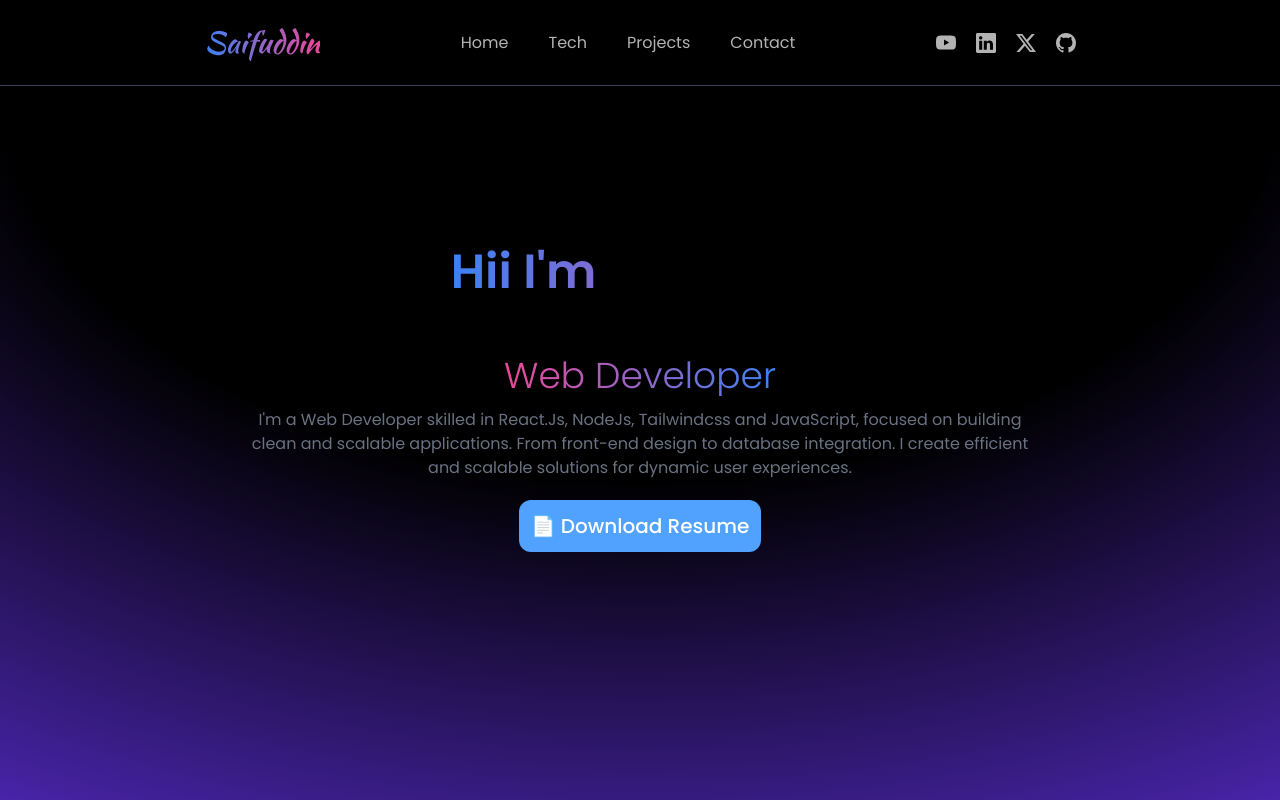
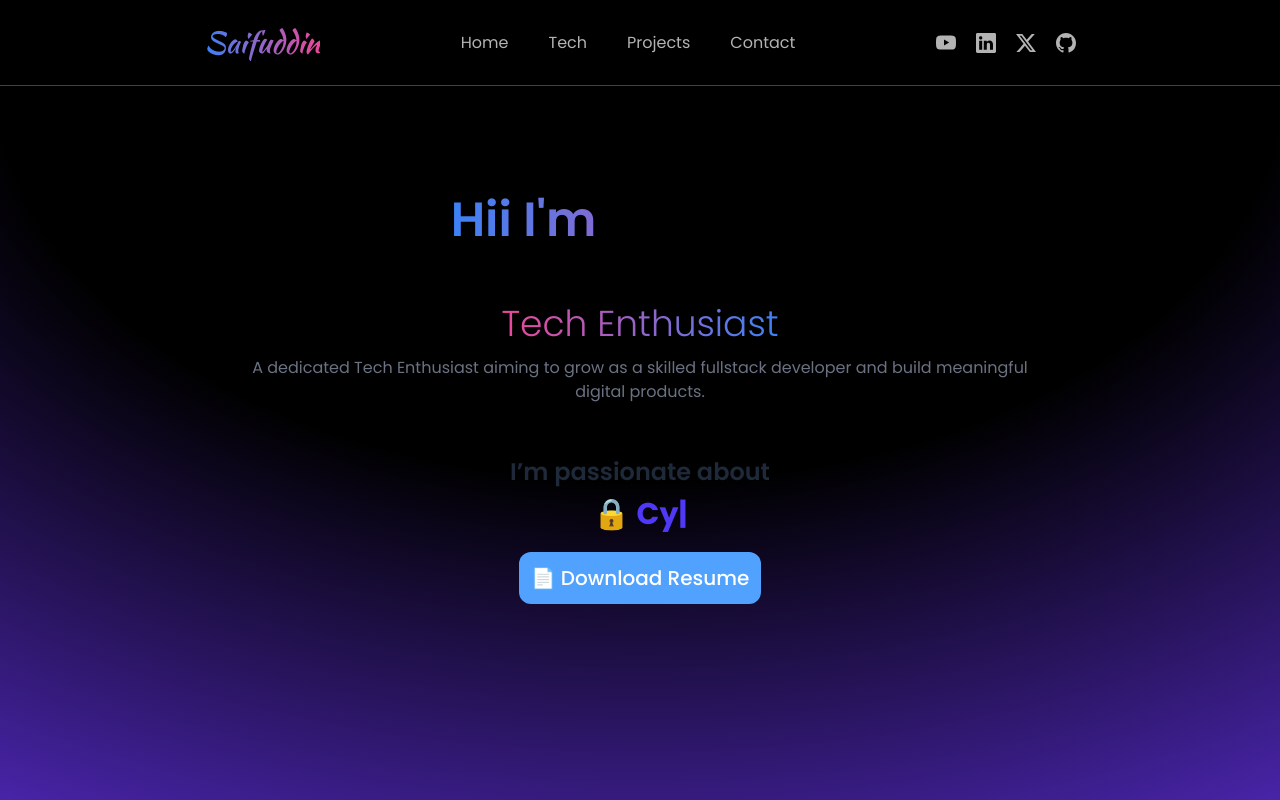
Before and after one commit to Saifuddin4007/portfolio-web, a React (Vite) app: page / in a window 1280 px wide. Shown: the top 800 px of the page. Built offline with nearby package versions, Linux system fonts and the light colour scheme; no server answers.

Commit message:
Added updation

```diff
--- a/src/components/Hero.jsx
+++ b/src/components/Hero.jsx
@@ -1,6 +1,7 @@
 import React from 'react';
 import { motion } from 'framer-motion';
 import AnimatedName from './AnimatedName';
+import InterestsRotator from './InterestsRotator';
 
 const Hero = () => {
     return (
@@ -12,11 +13,11 @@ const Hero = () => {
                     transition={{ duration: 0.8, delay: 0.3 }}
                     className='flex md:max-w-[800px] flex-col items-center justify-center gap-3 text-cente'>
 
-                    <h1 className='text-blue-400 text-3xl md:text-5xl font-semibold transition-all duration-300 hover:opacity-100' style={{
+                    <div className='text-blue-400 text-3xl md:text-5xl font-semibold transition-all duration-300 hover:opacity-100' style={{
                         background: 'linear-gradient(to right, #3b82f6, #ec4899)',
                         WebkitBackgroundClip: 'text',
                         WebkitTextFillColor: 'transparent'
-                    }}> Hii I'm <AnimatedName /> </h1>
+                    }}> Hii I'm <AnimatedName /> </div>
 
 
                     <h3 className='text-blue-400 text-2xl md:text-4xl font-light transition-all duration-300 hover:opacity-100' style={{
@@ -24,12 +25,15 @@ const Hero = () => {
                         WebkitBackgroundClip: 'text',
                         WebkitTextFillColor: 'transparent'
                     }}>
-                        Web Developer
+                        Tech Enthusiast
                     </h3>
 
                     <p className='md:text-base text-pretty text-sm text-gray-500 text-center'>
-                        I'm a Web Developer skilled in React.Js, NodeJs, Tailwindcss and JavaScript, focused on building clean and scalable applications. From front-end design to database integration. I create efficient and scalable solutions for dynamic user experiences.
+                        A dedicated Tech Enthusiast aiming to grow as a skilled fullstack developer and build meaningful digital products.
                     </p>
+                    <div>
+                        <InterestsRotator />
+                    </div>
 
                 </motion.div>
 
```
